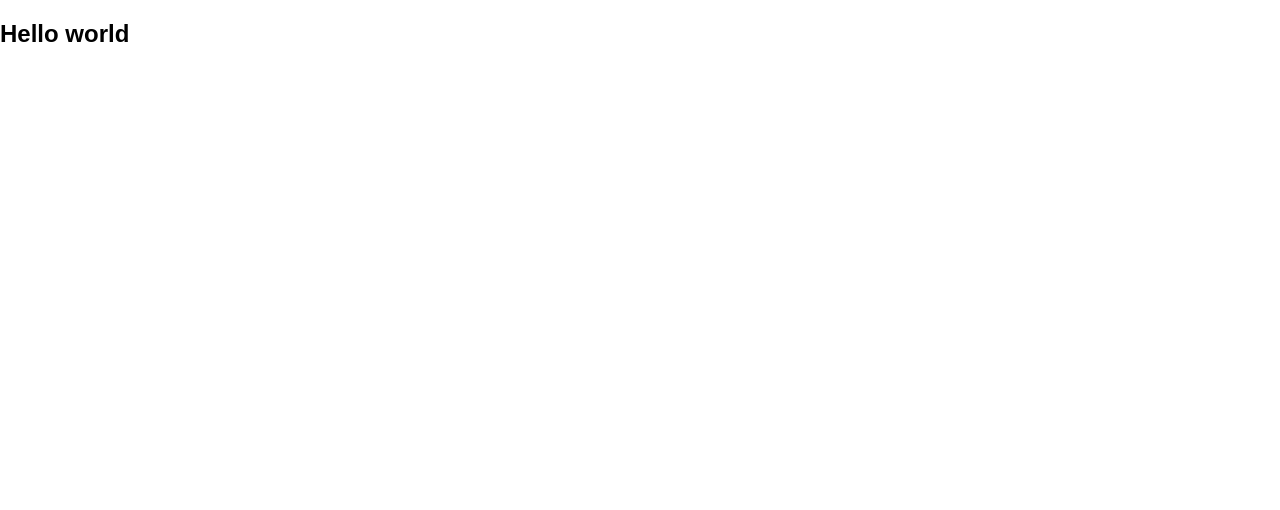
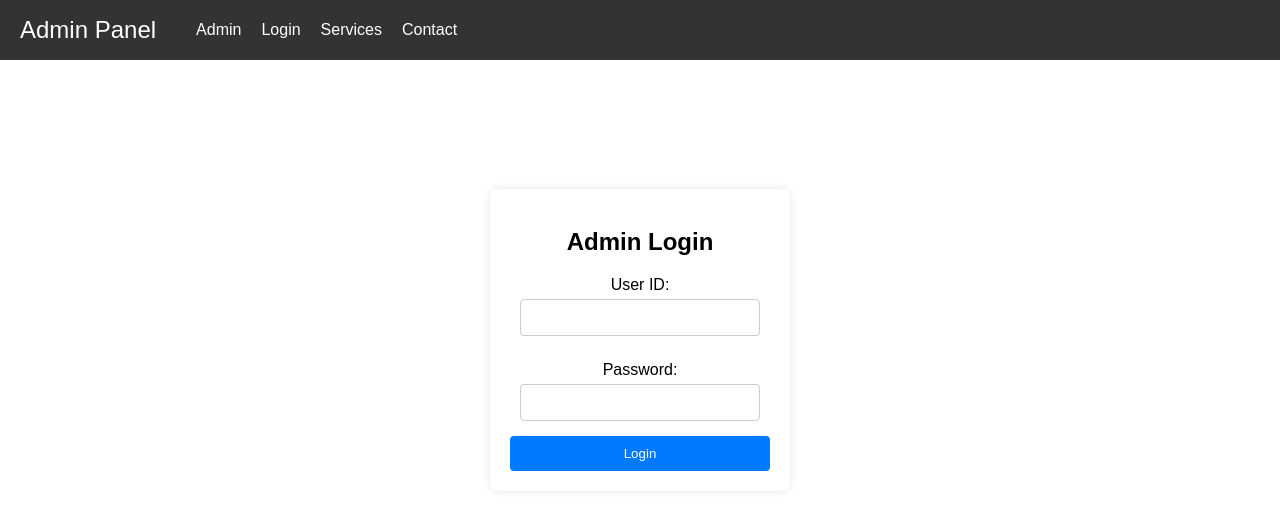
Before and after one commit to Kiran9991/Movie-Booking, a React (Create React App) app: page /login in a window 1280 px wide. Shown: the top 510 px of the page. Built offline with nearby package versions, Linux system fonts and the light colour scheme.

Commit message:
Added login page

```diff
--- a/package.json
+++ b/package.json
@@ -7,7 +7,9 @@
     "@testing-library/react": "^9.4.1",
     "@testing-library/user-event": "^7.2.1",
     "react": "^18.0.0",
+    "react-bootstrap": "^2.10.4",
     "react-dom": "^18.0.0",
+    "react-router-dom": "^5.3.4",
     "react-scripts": "^5.0.1"
   },
   "scripts": {
--- a/public/index.html
+++ b/public/index.html
@@ -24,7 +24,7 @@
       work correctly both with client-side routing and a non-root public URL.
       Learn how to configure a non-root public URL by running `npm run build`.
     -->
-    <title>React App</title>
+    <title>Movie Booking Website</title>
   </head>
   <body>
     <noscript>You need to enable JavaScript to run this app.</noscript>
--- a/src/App.js
+++ b/src/App.js
@@ -1,11 +1,23 @@
-import React from 'react';
+import React, { Fragment } from 'react';
+import { Switch, Route, } from "react-router-dom";
+import Header from './components/Header';
+import Login from './pages/Auth/Login';
+import Admin from './pages/Admin';
 
 
 function App() {
   return (
-    <div>
-      <h2>Hello world</h2>
-    </div>
+    <Fragment>
+      <Header/>
+      <Switch>
+        <Route path='/admin'>
+          <Admin/>
+        </Route>
+        <Route path='/login'>
+          <Login/>
+        </Route>
+      </Switch>
+    </Fragment>
   );
 }
 
--- /dev/null
+++ b/src/components/Header.css
@@ -0,0 +1,33 @@
+.adminHeader {
+  display: flex;
+  /* justify-content: space-between; */
+  align-items: center;
+  padding: 0 20px;
+  background-color: #333;
+  color: #fff;
+  height: 60px;
+}
+
+.adminHeader-logo {
+  font-size: 1.5em;
+}
+
+.adminHeader-links {
+  list-style: none;
+  display: flex;
+  gap: 20px;
+}
+
+.adminHeader-links li {
+  display: inline;
+}
+
+.adminHeader-links a {
+  color: #fff;
+  text-decoration: none;
+  font-size: 1em;
+}
+
+.adminHeader-links a:hover {
+  text-decoration: underline;
+}
--- /dev/null
+++ b/src/components/Header.js
@@ -0,0 +1,19 @@
+import React from 'react';
+import { Link } from 'react-router-dom';
+import './Header.css';
+
+const Header = () => {
+  return (
+    <nav className="adminHeader">
+      <div className="adminHeader-logo">Admin Panel</div>
+      <ul className="adminHeader-links">
+        <li><Link to="/admin">Admin</Link></li>
+        <li><Link to="/login">Login</Link></li>
+        <li><Link to="/services">Services</Link></li>
+        <li><Link to="/contact">Contact</Link></li>
+      </ul>
+    </nav>
+  );
+};
+
+export default Header;
--- a/src/index.js
+++ b/src/index.js
@@ -1,8 +1,13 @@
-import React from 'react';
-import ReactDOM from 'react-dom/client';
+import React from "react";
+import ReactDOM from "react-dom/client";
+import { BrowserRouter } from "react-router-dom";
 
-import './index.css';
-import App from './App';
+import "./index.css";
+import App from "./App";
 
-const root = ReactDOM.createRoot(document.getElementById('root'));
-root.render(<App />);
+const root = ReactDOM.createRoot(document.getElementById("root"));
+root.render(
+  <BrowserRouter>
+    <App />
+  </BrowserRouter>
+);
--- /dev/null
+++ b/src/pages/Admin.js
@@ -0,0 +1,5 @@
+function Admin()  {
+    return <h1>Welcome Admin</h1>
+}
+
+export default Admin
--- /dev/null
+++ b/src/pages/Auth/Login.css
@@ -0,0 +1,51 @@
+.maincontainer {
+  display: flex;
+  justify-content: center;
+  align-items: center;
+  height: 70vh;
+}
+
+.login-container {
+  background-color: #fff;
+  padding: 20px;
+  border-radius: 8px;
+  box-shadow: 0 0 10px rgba(0, 0, 0, 0.1);
+  width: 300px;
+  text-align: center;
+}
+
+.login-container h2 {
+  margin-bottom: 20px;
+}
+
+.login-container label {
+  display: block;
+  margin: 10px 0 5px;
+}
+
+.login-container input {
+  width: calc(100% - 20px);
+  padding: 10px;
+  margin-bottom: 15px;
+  border: 1px solid #ccc;
+  border-radius: 4px;
+}
+
+.login-container button {
+  width: 100%;
+  padding: 10px;
+  background-color: #007bff;
+  color: white;
+  border: none;
+  border-radius: 4px;
+  cursor: pointer;
+}
+
+.login-container button:hover {
+  background-color: #0056b3;
+}
+
+.error-message {
+  color: red;
+  margin-top: 10px;
+}
--- /dev/null
+++ b/src/pages/Auth/Login.js
@@ -0,0 +1,58 @@
+import React, { useState } from "react";
+import "./Login.css";
+
+const Login = () => {
+  const [userId, setUserId] = useState("");
+  const [password, setPassword] = useState("");
+  const [errorMessage, setErrorMessage] = useState("");
+
+  const handleSubmit = (e) => {
+    e.preventDefault();
+
+    if (userId === "" || password === "") {
+      setErrorMessage("Please kiran fill in both fields");
+      return;
+    }
+
+    console.log("User ID:", userId);
+    console.log("Password:", password);
+    setErrorMessage("");
+
+    setUserId("");
+    setPassword("");
+  };
+
+  return (
+    <div className="maincontainer">
+      <div className="login-container">
+        <h2>Admin Login</h2>
+        <form onSubmit={handleSubmit}>
+          <label htmlFor="userid">User ID:</label>
+          <input
+            type="text"
+            id="userid"
+            name="userid"
+            value={userId}
+            onChange={(e) => setUserId(e.target.value)}
+            required
+          />
+
+          <label htmlFor="password">Password:</label>
+          <input
+            type="password"
+            id="password"
+            name="password"
+            value={password}
+            onChange={(e) => setPassword(e.target.value)}
+            required
+          />
+
+          <button type="submit">Login</button>
+        </form>
+        {errorMessage && <p className="error-message">{errorMessage}</p>}
+      </div>
+    </div>
+  );
+};
+
+export default Login;
```
Also changed, not shown: 1 other file (tests, documents, lock files or other folders).
